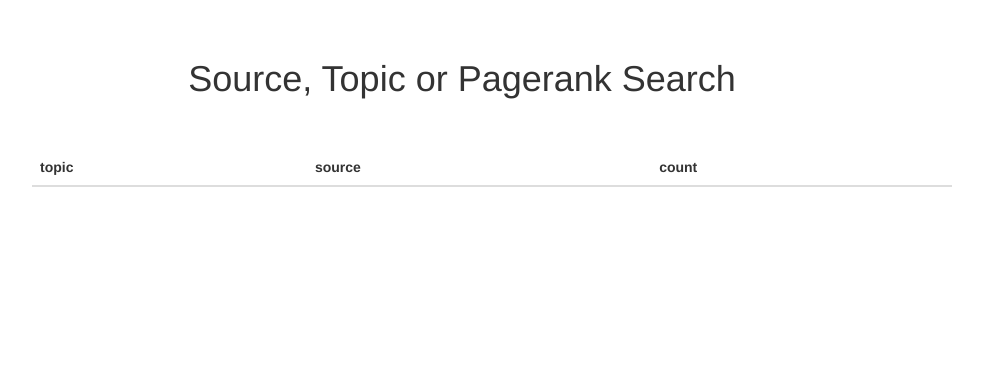
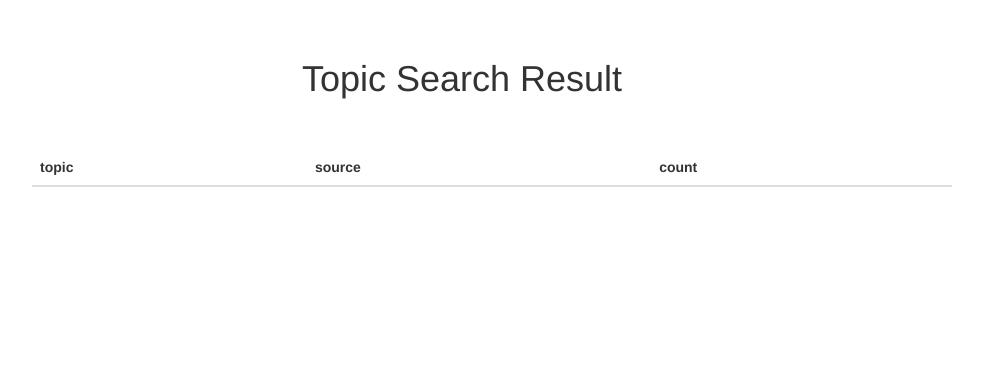
Before and after one commit to naauaoyang/Real-Time-Clickstream-Analysis-Platform, a Flask app: template flask/app/templates/topic.html in a window 1280 px wide. Shown: the part 51-420 px from the top of the page, without its empty margins (178-1161 px from the left). Run offline with Flask 2, Linux system fonts and the light colour scheme; the template is opened without the code that fills it, so the values that code supplies are empty; parts of the project's set-up code (start-up, migrations or seed data) failed here and were passed over; some libraries are stand-ins or nearby versions.

Commit message:
change batch web views

```diff
--- a/batch_processing/batch_process.py
+++ b/batch_processing/batch_process.py
@@ -16,7 +16,8 @@ if __name__ == "__main__":
     df = spark.read.json(sys.argv[1])
 
     df.createOrReplaceTempView("wiki")
-    sqlDF = spark.sql("SELECT prev_title as source, n as count, curr_title as topic FROM wiki")
+    #sqlDF = spark.sql("SELECT prev_title as source, n as count, curr_title as topic FROM wiki")
+    sqlDF = spark.sql("SELECT prev_title as source, curr_title as topic, count(*) as count FROM wiki GROUP BY prev_title, curr_title ORDER BY count DESC LIMIT 10")
     sqlDF.show()
 
     '''
--- a/flask/app/templates/mybase.html
+++ b/flask/app/templates/base.html
@@ -76,7 +76,7 @@
 
       <div class="starter-template">
 
-      <h1>Source, Topic or Pagerank Search</h1>
+      <!--<h1>Source, Topic or Pagerank Search</h1>-->
 
       {% block batch %}{% endblock %}
       {% block source %}{% endblock %}
--- a/flask/app/templates/batch.html
+++ b/flask/app/templates/batch.html
@@ -1,5 +1,6 @@
-{% extends "mybase.html" %} <!--this means that you are extending the base tempate -->
+{% extends "base.html" %} <!--this means that you are extending the base tempate -->
 {% block batch %} <!-- this is the name of the block below -->
+       <h1>Source, Topic or Pagerank Search</h1>
        <div class="row" style="height:60vh;">
                <div class="col-md-4 col-md-offset-4" style="margin-top:10vh;">
                        <form action"sourceop" method="POST">
--- a/flask/app/templates/pagerank.html
+++ b/flask/app/templates/pagerank.html
@@ -1,5 +1,6 @@
-{% extends "mybase.html" %}
+{% extends "base.html" %}
 {% block pagerank %}
+<h1>Pagerank Search Result</h1>
 <div class="container">
      <div class="starter-template">
        <div class="row" style="height:100vh;">
--- a/flask/app/templates/source.html
+++ b/flask/app/templates/source.html
@@ -1,5 +1,6 @@
-{% extends "mybase.html" %}
+{% extends "base.html" %}
 {% block source %}
+<h1>Source Search Result</h1>
 <div class="container">
      <div class="starter-template">
        <div class="row" style="height:100vh;">
--- a/flask/app/templates/topic.html
+++ b/flask/app/templates/topic.html
@@ -1,5 +1,6 @@
-{% extends "mybase.html" %}
+{% extends "base.html" %}
 {% block topic %}
+<h1>Topic Search Result</h1>
 <div class="container">
      <div class="starter-template">
        <div class="row" style="height:100vh;">
--- a/flask/app/views.py
+++ b/flask/app/views.py
@@ -4,11 +4,10 @@ from datetime import datetime
 from flask import render_template, request
 from flask import jsonify
 from app import app
-# importing Cassandra modules from the driver we just installed
 from cassandra.cluster import Cluster
 
 if len(sys.argv) != 2:
-    print("Usage: tornadoapp.py <public_dns>", file=sys.stderr)
+    print("Usage: tornadoapp <public_dns>", file=sys.stderr)
     exit(-1)
 
 # Setting up connections to cassandra
```
Also changed, not shown: README.md, 1 other file.
